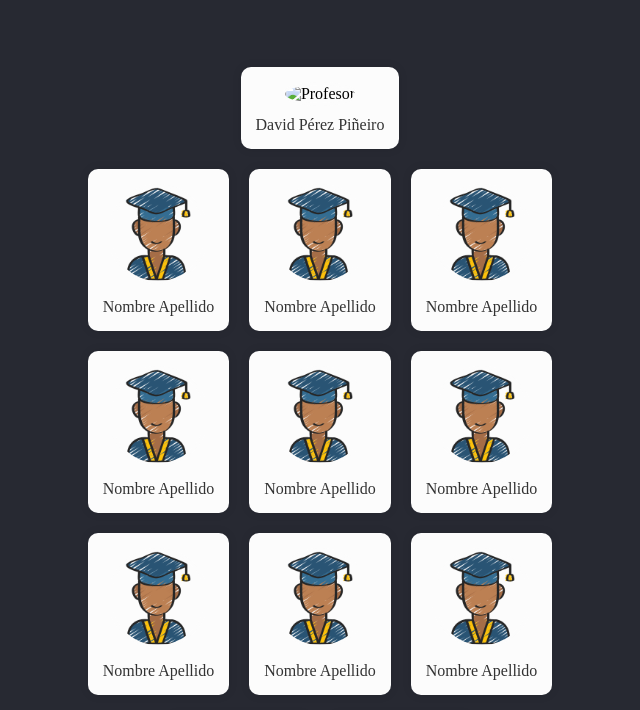
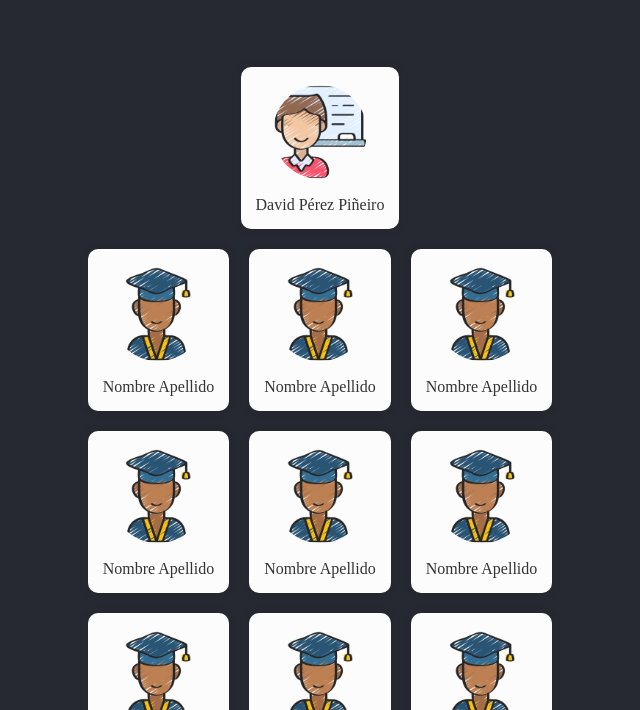
Before and after one commit to davidperezdocente/proyectoCurso2324, a plain HTML site: page index.html in a window 1280 px wide. Shown: the part 90-800 px from the top of the page, without its empty margins (320-960 px from the left). Drawn offline with Linux system fonts and the light colour scheme.

Commit message:
Imagenes agregadas

```diff
--- a/index.html
+++ b/index.html
@@ -16,7 +16,7 @@
         <div class="classroom">
             <div class="row">
                 <div class="desk">
-                    <img src="" alt="Profesor">
+                    <img src="img/profesor.png" alt="Profesor">
                     <p>David Pérez Piñeiro</p>
                 </div>
             </div>
```
Also changed, not shown: img/alumna.png (added), img/alumno.png (added), img/profesor.png (added).
